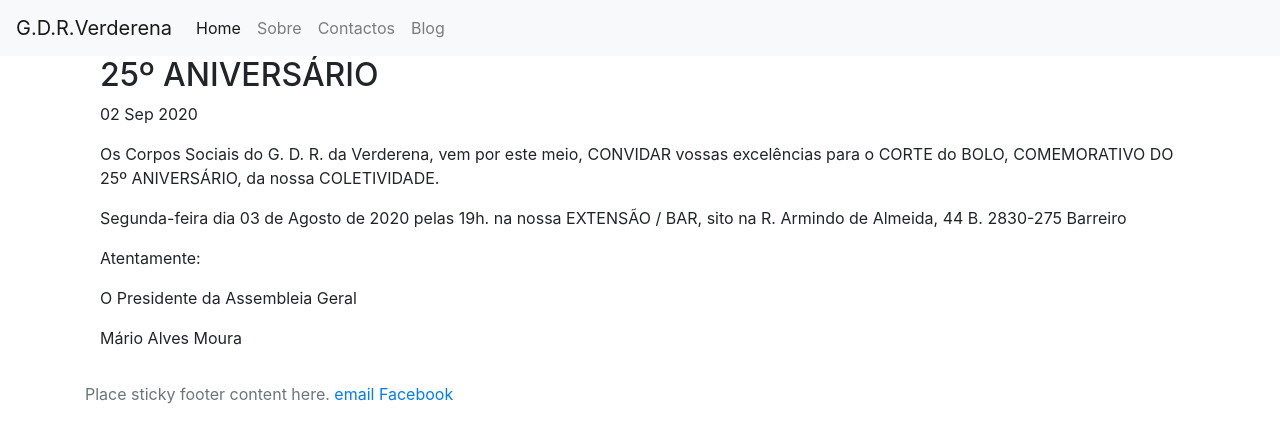
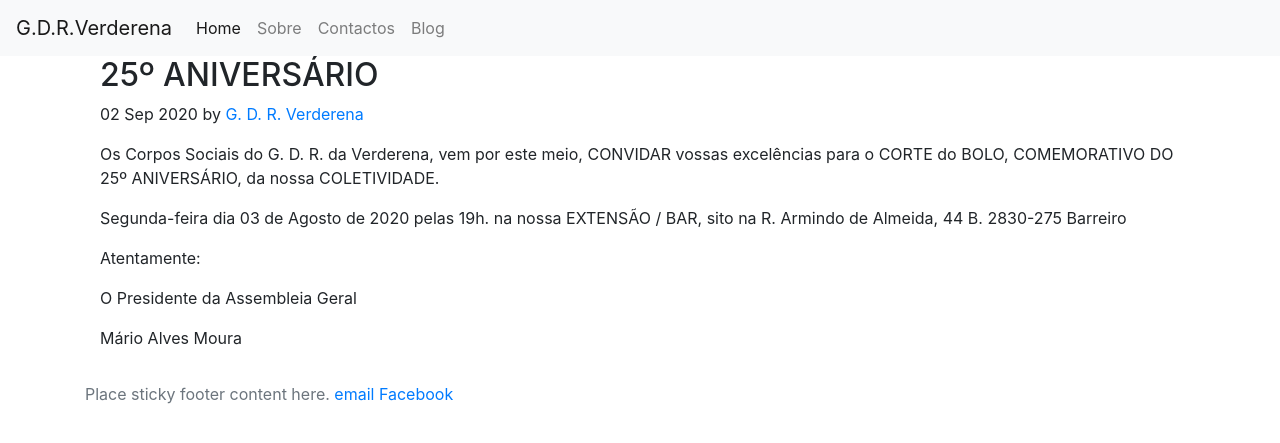
Before and after one commit to GDR-Verderena/gdr-verderena.github.io, a Jekyll site: the page built from _posts/2020-02-09-teste.markdown, in a window 1280 px wide. Shown: the top 443 px of the page. Built offline with Jekyll 4.4.1, drawn with Linux system fonts in a browser that asks for light colours.

Commit message:
Update post.html

```diff
--- a/_layouts/post.html
+++ b/_layouts/post.html
@@ -2,11 +2,18 @@
 layout: default
 ---
 
-  <div class="container">
-    <h2 class"flow-text">{{ page.title }}</h2>
-    <p class="meta">{{ page.date | date_to_string }}</p>
 
-    <div class="post">
-      {{ content }}
-    </div>
-  </div>
+
+
+
+
+
+<div class="container">
+<div class="blog-post">
+        <h2 class="blog-post-title">{{ page.title }}</h2>
+        <p class="blog-post-meta meta">{{ page.date | date_to_string }} by <a href="#">G. D. R. Verderena</a></p>
+
+         {{ content }}
+      </div>
+
+</div>
```
